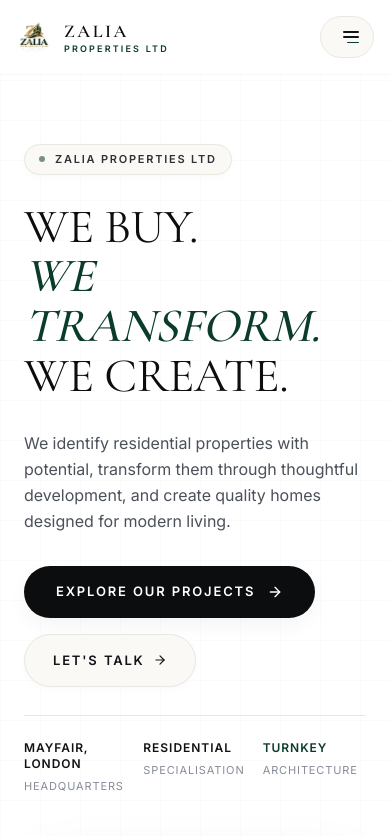
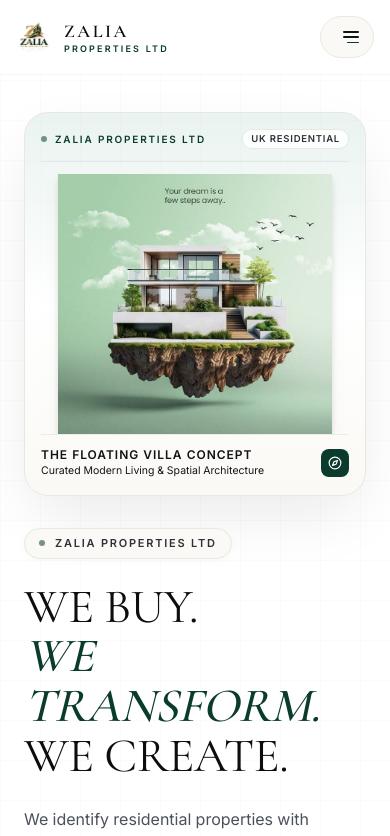
Before and after one commit to Shakhwat-93/zalia, a Next.js app: page / in a window 390 px wide. Shown: the top 836 px of the page. Built offline with nearby package versions, Linux system fonts and the light colour scheme.

Commit message:
feat: add mobile architectural floating villa visual right below navbar

```diff
--- a/src/components/Hero.tsx
+++ b/src/components/Hero.tsx
@@ -52,7 +52,7 @@
   return (
     <section
       ref={containerRef}
-      className="relative min-h-[100svh] w-full flex items-center justify-center bg-canvas overflow-hidden pt-28 pb-16 lg:py-0"
+      className="relative min-h-[100svh] w-full flex items-center justify-center bg-canvas overflow-hidden pt-24 sm:pt-28 pb-16 lg:py-0"
     >
       {/* Background Architectural Atmosphere */}
       <div className="absolute inset-0 bg-architectural-grid opacity-50 pointer-events-none" />
@@ -61,10 +61,59 @@
 
       <motion.div
         style={{ opacity: heroOpacity, y: heroY }}
-        className="w-full max-w-7xl mx-auto px-6 sm:px-8 py-8 lg:py-16 grid grid-cols-1 lg:grid-cols-12 gap-10 lg:gap-12 items-center relative z-10"
+        className="w-full max-w-7xl mx-auto px-6 sm:px-8 py-4 sm:py-8 lg:py-16 grid grid-cols-1 lg:grid-cols-12 gap-8 lg:gap-12 items-center relative z-10"
       >
+        {/* MOBILE ONLY: Architectural Floating Villa Banner right below navbar */}
+        <motion.div
+          initial={{ opacity: 0, y: 20, scale: 0.98 }}
+          animate={{ opacity: 1, y: 0, scale: 1 }}
+          transition={{ duration: 0.8, ease: [0.16, 1, 0.3, 1] }}
+          className="lg:hidden w-full relative rounded-3xl overflow-hidden shadow-soft-xl border border-canvas-border bg-gradient-to-b from-[#b8d8cc]/30 via-white to-canvas-warm p-4 sm:p-5 flex flex-col justify-between"
+        >
+          {/* Top Specification Badge */}
+          <div className="flex items-center justify-between pb-3 border-b border-black/[0.06] mb-3">
+            <div className="flex items-center space-x-2">
+              <span className="w-1.5 h-1.5 rounded-full bg-emerald-brand animate-pulse" />
+              <span className="text-[10px] font-sans font-semibold uppercase tracking-[0.18em] text-emerald-brand">
+                ZALIA PROPERTIES LTD
+              </span>
+            </div>
+            <span className="text-[9.5px] font-sans font-semibold uppercase tracking-wider px-2 py-0.5 rounded-full bg-white/90 text-charcoal-700 border border-canvas-border">
+              UK RESIDENTIAL
+            </span>
+          </div>
+
+          {/* Floating Island Villa Visual */}
+          <div className="relative w-full h-[260px] sm:h-[320px] rounded-2xl overflow-hidden bg-transparent">
+            <Image
+              src="/images/hero-floating-villa-clean.jpg"
+              alt="Zalia Properties Floating Architectural Villa"
+              fill
+              priority
+              quality={95}
+              className="object-contain object-center drop-shadow-lg"
+              sizes="100vw"
+            />
+          </div>
+
+          {/* Bottom Floating Card Strip */}
+          <div className="pt-3 border-t border-black/[0.06] flex items-center justify-between text-charcoal-900">
+            <div>
+              <h4 className="text-xs font-semibold uppercase tracking-wider font-sans">
+                The Floating Villa Concept
+              </h4>
+              <p className="text-[10.5px] text-charcoal-500 font-sans">
+                Curated Modern Living &amp; Spatial Architecture
+              </p>
+            </div>
+            <div className="w-7 h-7 rounded-lg bg-emerald-brand text-white flex items-center justify-center shadow-xs">
+              <Compass className="w-3.5 h-3.5" />
+            </div>
+          </div>
+        </motion.div>
+
         {/* Left Column: Hero Narrative & Action */}
-        <div className="lg:col-span-6 flex flex-col justify-center space-y-7 text-left z-20">
+        <div className="lg:col-span-6 flex flex-col justify-center space-y-6 sm:space-y-7 text-left z-20">
           {/* Eyebrow Label (Inter 600, 11px, 0.16em tracking) */}
           <motion.div
             initial={{ opacity: 0, y: 16 }}
@@ -164,8 +213,8 @@
           </motion.div>
         </div>
 
-        {/* Right Column: Unified Architectural Showcase */}
-        <div className="lg:col-span-6 relative w-full h-[460px] sm:h-[560px] lg:h-[620px] flex items-center justify-center">
+        {/* Desktop Only (>= lg): Unified Architectural Showcase (Render or 3D) */}
+        <div className="hidden lg:flex lg:col-span-6 relative w-full h-[460px] sm:h-[560px] lg:h-[620px] items-center justify-center">
           <motion.div
             initial={{ opacity: 0, scale: 0.96 }}
             animate={{ opacity: 1, scale: 1 }}
```
Also changed, not shown: public/images/hero-floating-villa-clean.jpg (added), public/images/hero-floating-villa.jpg (added).
